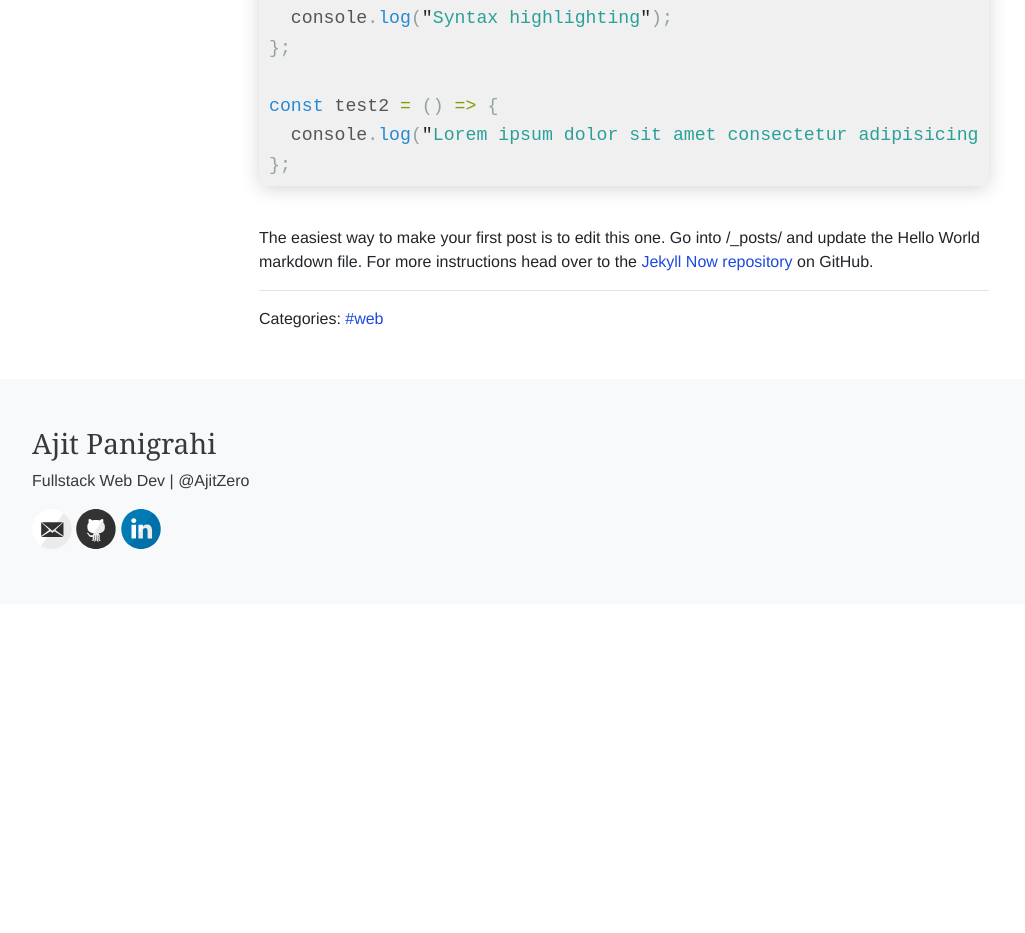
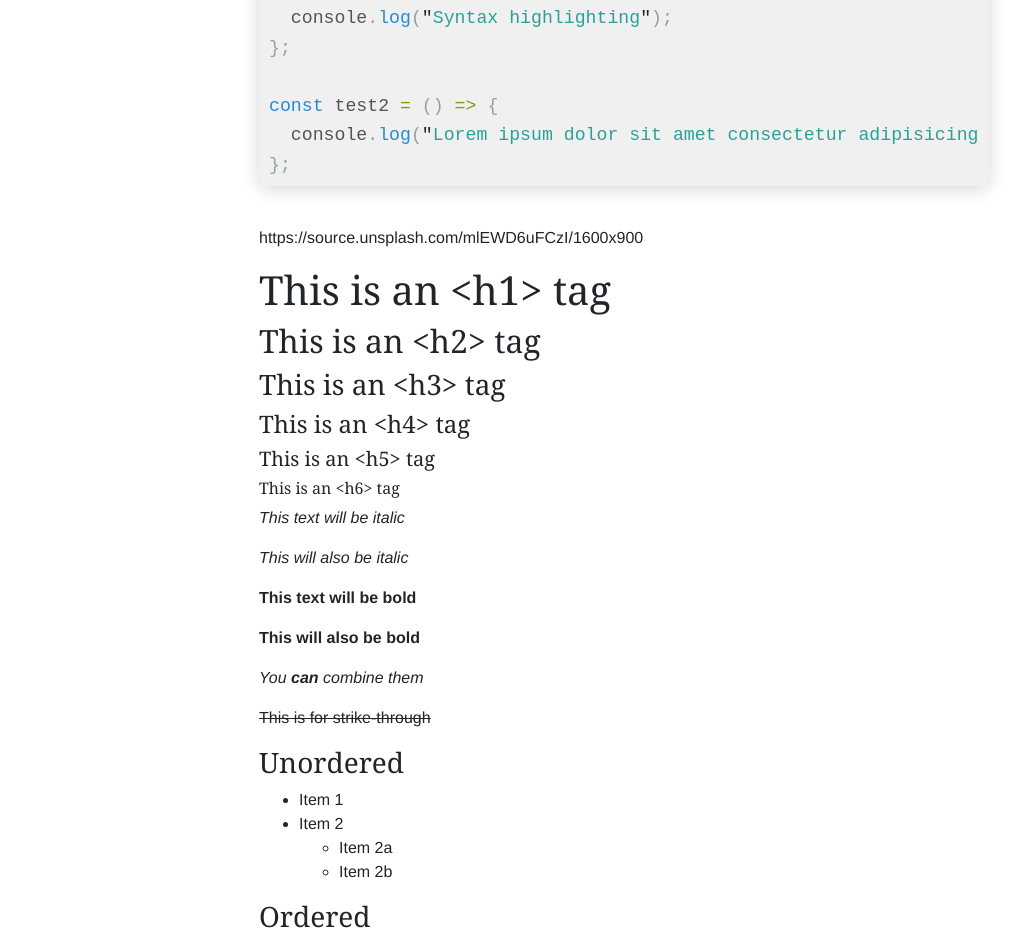
Before and after one commit to ajitzero/jekyll-now-bs4, a Jekyll site: the page built from _posts/2018-2-2-this-is-interesting.md, in a window 1280 px wide. Shown: the part 541-1474 px from the top of the page, without its empty margins (16-1041 px from the left). Built offline with Jekyll 4.4.1, drawn with Linux system fonts in a browser that asks for light colours; before the commit the page ends 1145 px from its top, so only the background shows below that; some of the changed text lies outside the part shown.

Commit message:
:children_crossing: Improved Markdown styling, Fixed table & image width issue

```diff
--- a/_posts/2018-2-2-this-is-interesting.md
+++ b/_posts/2018-2-2-this-is-interesting.md
@@ -22,4 +22,63 @@
 };
 {% endhighlight %}
 
-The easiest way to make your first post is to edit this one. Go into /_posts/ and update the Hello World markdown file. For more instructions head over to the [Jekyll Now repository](https://github.com/barryclark/jekyll-now) on GitHub.
+https://source.unsplash.com/mlEWD6uFCzI/1600x900
+
+# This is an <h1> tag
+## This is an <h2> tag
+### This is an <h3> tag
+#### This is an <h4> tag
+##### This is an <h5> tag
+###### This is an <h6> tag
+
+*This text will be italic*
+
+_This will also be italic_
+
+**This text will be bold**
+
+__This will also be bold__
+
+_You **can** combine them_
+
+~~This is for strike-through~~
+
+### Unordered
+
+- Item 1
+* Item 2
+  * Item 2a
+  + Item 2b
+
+### Ordered
+
+1. Item 1
+1. Item 2
+1. Item 3
+   1. Item 3a
+   1. Item 3b
+
+### Image
+
+![Image from Unsplash](https://source.unsplash.com/mlEWD6uFCzI/1600x900)
+*Image credits: Unsplash*
+
+[Link to GitHub](http://github.com)
+
+> Blockquotes
+>
+> Lorem ipsum dolor sit amet consectetur adipisicing elit. Repellendus doloribus a atque corporis quisquam. Quidem, enim accusantium quas voluptates molestiae quaerat accusamus saepe possimus eum iste? Quo voluptatem minus neque?
+
+You can also use `inline code`.
+
+### Here's a table
+
+First Header | Second Header
+------------ | -------------
+Content from cell 1 | Content from cell 2
+Content in the first column | Content in the second column
+
+First Header | Second Header | Third Header
+------------ | ------------- | -------------
+Content from cell 1 | Content from cell 2 | Content from cell 3
+Content in the first column | Content in the second column | Content in the third column
--- a/_sass/_variables.scss
+++ b/_sass/_variables.scss
@@ -1,6 +1,7 @@
 // Colors
 $primary-light: #63aaf2;
 $primary-dark: #1d4ade;
+$accent: #03DAC5;
 
 // Grays
 $black: #000000;
--- a/assets/css/style.scss
+++ b/assets/css/style.scss
@@ -15,6 +15,7 @@
   outline: none;
   padding: 0;
   width: 100%;
+  overflow-wrap: break-word;
 }
 
 body {
@@ -22,11 +23,11 @@
 }
 
 ::selection {
-  background: $primary-light;
+  background: rgba($accent, 0.5);
 }
 
 ::-moz-selection {
-  background: $primary-light;
+  background: rgba($accent, 0.5);
 }
 
 .container-fluid {
@@ -35,9 +36,9 @@
 
 // Typography
 a, a:link, a:hover, a:focus {
-  color: $primary-dark;
+  color: $black;
   outline: none;
-  transition: all 0.3s ease-in-out;
+  transition: all 0.1s ease-in-out;
 }
 
 .text-dark a {
@@ -52,8 +53,15 @@
   font-family: $serif;
 }
 
+blockquote {
+  border-left: 3px solid rgba($accent, 0.5);
+  padding-left: 15px;
+  margin-left: -18px;
+  color: rgba($black, 0.6);
+}
+
 .dummy-profile {
-  background: aquamarine;
+  background: $accent;
   display: block;
   text-align: center;
   box-sizing: border-box;
@@ -84,14 +92,58 @@
 
 // Post
 article {
-  // Primary Title, use once only
-  h1 {
+
+  h1:first-child {
     margin-top: 6rem;
   }
-  & > img {
-    width: 100%;
-    padding: 0;
-    margin: 20px 0;
+
+  & > p {
+    & > img {
+      width: 100vw;
+      padding: 0;
+      border: 0;
+      margin: 20px 0 20px calc((100vw - 100%) / -2);
+      @media screen and (min-width:767px) {
+        width: calc(100% + 200px);
+        margin: 20px 0 20px -100px;
+      }
+    }
+
+    & > a {
+      // text-decoration: underline;
+      border-bottom: 2px solid rgba($accent, 0.5);
+      &:hover {
+        text-decoration: none;
+        background: rgba($accent, 0.5);
+      }
+    }
+  }
+
+  table {
+    border-collapse: collapse;
+    line-height: 1.25rem;
+    margin: 2rem 0 2rem -40px;
+    min-width: calc(100% + 80px);
+    overflow-x: auto;
+    table-layout: fixed;
+    border: 1px solid $lightGray;
+    @media screen and (max-width:767px) {
+      display: block;
+      margin: 2rem 0 2rem -20px;
+      min-width: calc(100% + 40px);
+    }
+  }
+  thead {
+    background: $lightGray;
+  }
+  th, td {
+    @media screen and (max-width:767px) {
+      min-width: 180px;
+    }
+  }
+  thead th, th, tbody, td {
+    padding: 10px 20px;
+    border-bottom: 1px solid $lightGray;
   }
 }
 
```
Also changed, not shown: other parts of _posts/2018-2-2-this-is-interesting.md (+1 -1 lines).
